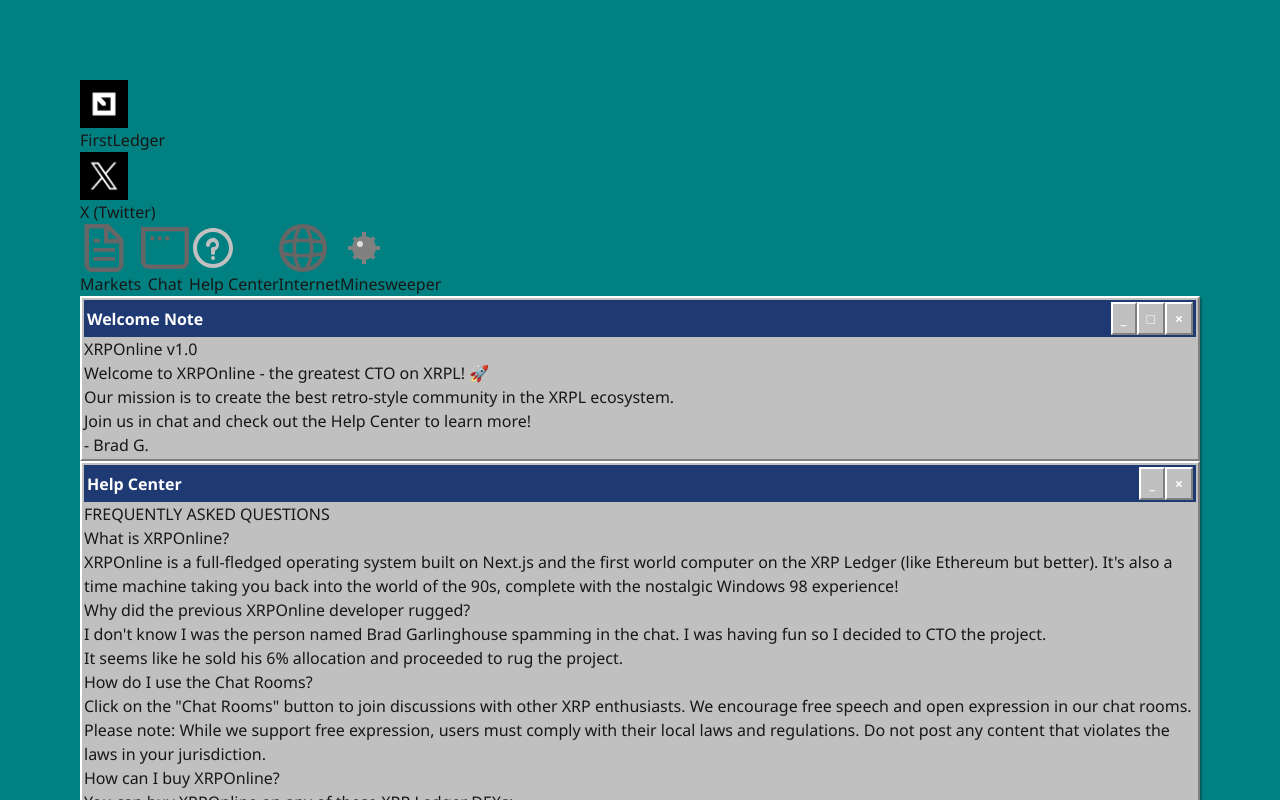
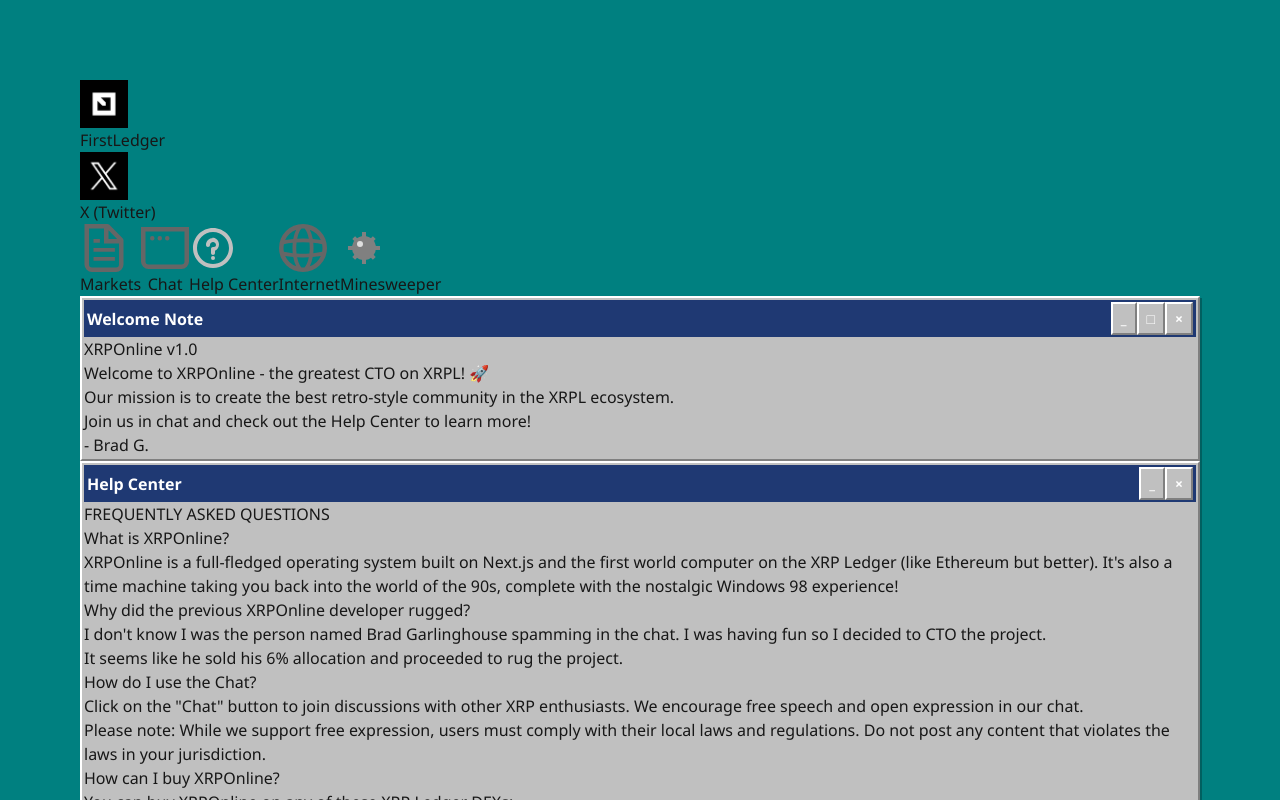
Before and after one commit to xrplto/xrponline-init, a Next.js app: page / in a window 1280 px wide. Both pictures are taken after a click on the button "Help Center". Shown: the top 800 px of the page. Built offline with nearby package versions, Linux system fonts and the light colour scheme.

Commit message:
ui update

```diff
--- a/src/app/page.tsx
+++ b/src/app/page.tsx
@@ -442,8 +442,8 @@
                     <p className="text-sm mt-1">It seems like he sold his 6% allocation and proceeded to rug the project.</p>
                   </div>
                   <div>
-                    <h3 className="font-bold text-[#1f3973]">How do I use the Chat Rooms?</h3>
-                    <p className="text-sm mt-1">Click on the &quot;Chat Rooms&quot; button to join discussions with other XRP enthusiasts. We encourage free speech and open expression in our chat rooms.</p>
+                    <h3 className="font-bold text-[#1f3973]">How do I use the Chat?</h3>
+                    <p className="text-sm mt-1">Click on the &quot;Chat&quot; button to join discussions with other XRP enthusiasts. We encourage free speech and open expression in our chat.</p>
                     <p className="text-sm mt-1">Please note: While we support free expression, users must comply with their local laws and regulations. Do not post any content that violates the laws in your jurisdiction.</p>
                   </div>
                   <div>
```
